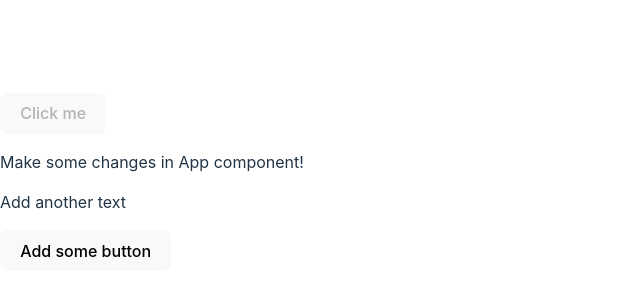
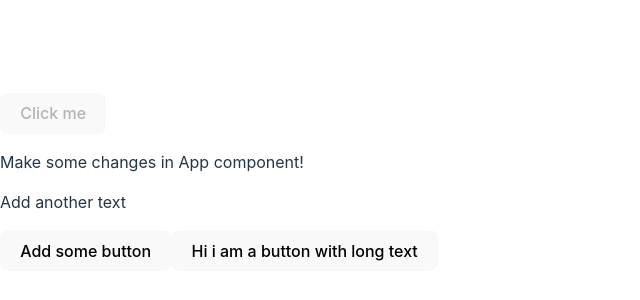
Before and after one commit to PyaeSoneAung-95/react-eslint-prettier-husky, a React (Vite) app: page / in a window 1280 px wide. Shown: the part 218-518 px from the top of the page, without its empty margins (0-640 px from the left). Built offline with nearby package versions, Linux system fonts and the light colour scheme.

Commit message:
let make some changes

```diff
--- a/src/App.tsx
+++ b/src/App.tsx
@@ -7,6 +7,7 @@ function App() {
       <p>Make some changes in App component!</p>
       <p>Add another text</p>
       <button>Add some button</button>
+      <button>Hi i am a button with long text </button>
     </>
   );
 }
```
